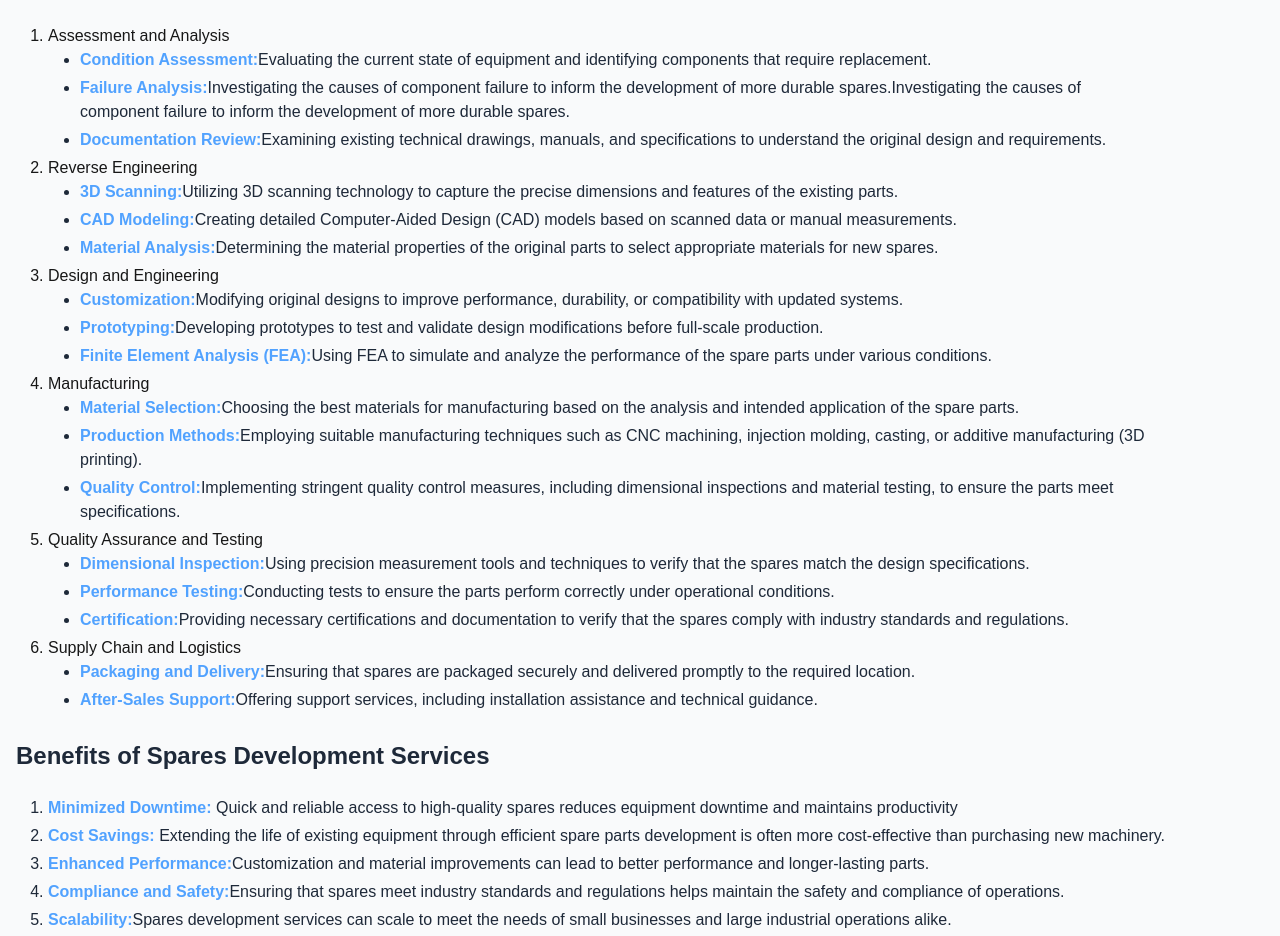
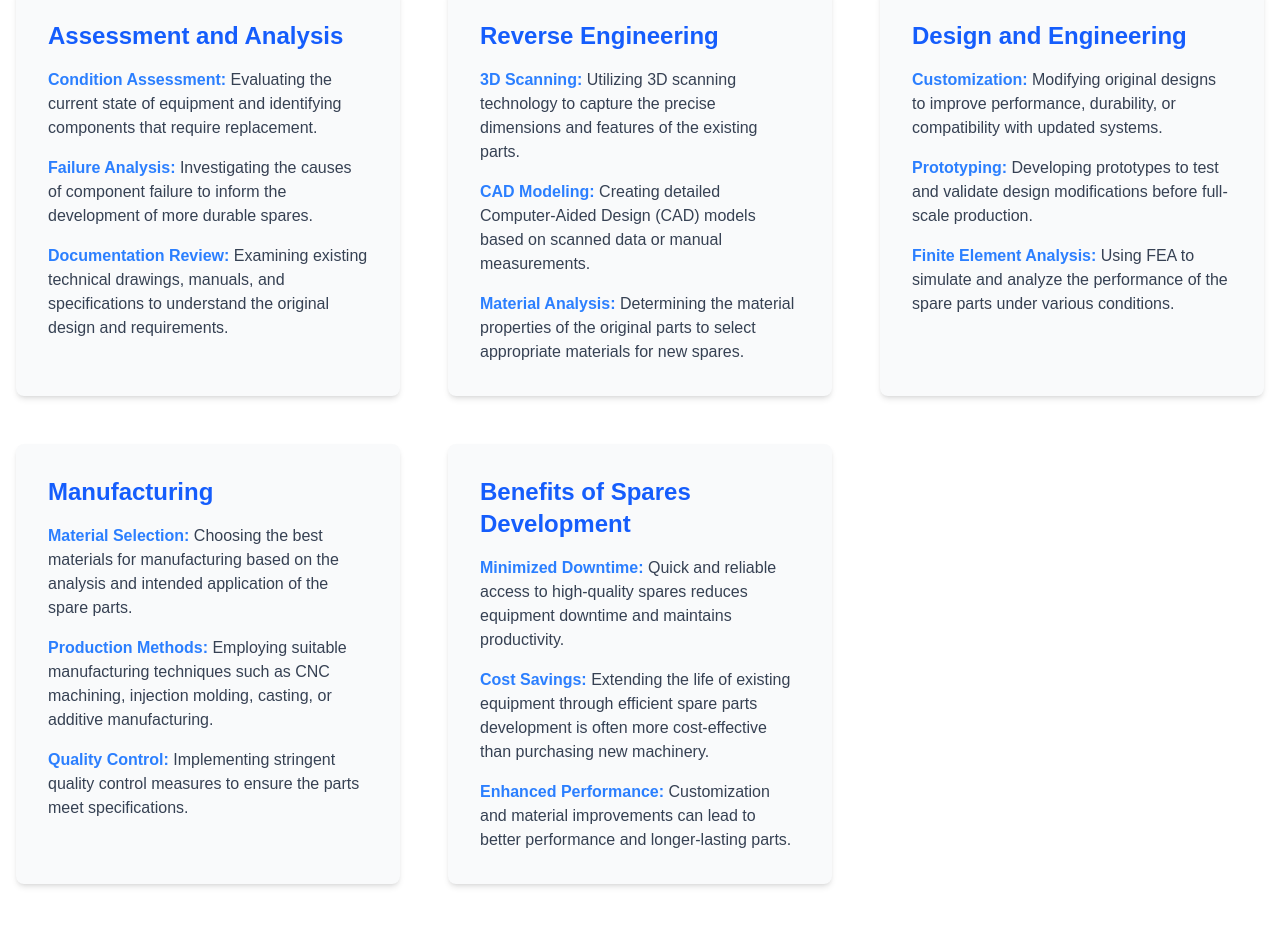
Before and after one commit to techSaswata/jyothi-es, a Next.js app in the folder jyothi-es/: page /spares in a window 1280 px wide. Shown: the part 320-1256 px from the top of the page. Built offline with nearby package versions, Linux system fonts and the light colour scheme.

Commit message:
updated spares UI

```diff
--- a/jyothi-es/app/spares/page.jsx
+++ b/jyothi-es/app/spares/page.jsx
@@ -2,216 +2,151 @@ import React from "react";
 
 export default function page() {
   return (
-    <section className="py-16 bg-gray-50">
+    <section className="py-16 bg-white">
       <div className="container mx-auto px-6">
-        <div className="flex flex-col md:flex-row items-center">
-          <div className="mb-8 md:mb-0 md:pr-12">
-            <h2 className="text-3xl font-bold text-gray-800 mb-6">
+        <div className="mb-12">
+          <h2 className="text-4xl font-extrabold text-blue-600 mb-4 tracking-wide border-b-4 border-blue-500 pb-2">
             Spares Manufacturing
           </h2>
-            <p className="text-gray-600 mb-4">
+          <p className="text-gray-700 leading-relaxed">
             Spares development services are essential for maintaining the
-              operational efficiency and longevity of mechanical equipment.
-              These services encompass the design, manufacturing, and delivery
-              of replacement parts, ensuring that machinery continues to
-              function smoothly even after original components wear out or fail.
-              This comprehensive approach includes reverse engineering,
-              customization, and quality assurance to meet specific requirements
-              and industry standards.
+            operational efficiency and longevity of mechanical equipment. These
+            services encompass the design, manufacturing, and delivery of
+            replacement parts, ensuring that machinery continues to function
+            smoothly even after original components wear out or fail.
           </p>
+        </div>
 
-            <h3 className="text-2xl font-bold text-gray-800 mb-6">
-              Key Components of Spares Development Services
+        <div className="grid grid-cols-1 md:grid-cols-2 lg:grid-cols-3 gap-12">
+          {/* Card 1 */}
+          <div className="bg-gray-50 rounded-lg shadow-md hover:shadow-lg transition-shadow p-8">
+            <h3 className="text-2xl font-bold text-blue-600 mb-4">
+              Assessment and Analysis
             </h3>
-            <ol className="list-decimal px-8">
-              <li>Assessment and Analysis</li>
-              <ul className="list-none md:list-disc px-8">
-                <li className="text-gray-800 mb-1">
-                  <span className="font-bold text-blue-400">
-                    Condition Assessment:
-                  </span>
+            <ul className="space-y-4 text-gray-700">
+              <li>
+                <span className="font-bold text-blue-500">Condition Assessment:</span>{" "}
                 Evaluating the current state of equipment and identifying
                 components that require replacement.
               </li>
-                <li className="text-gray-800 mb-1">
-                  <span className="font-bold text-blue-400">
-                    Failure Analysis:
-                  </span>
+              <li>
+                <span className="font-bold text-blue-500">Failure Analysis:</span>{" "}
                 Investigating the causes of component failure to inform the
-                  development of more durable spares.Investigating the causes of
-                  component failure to inform the development of more durable
-                  spares.
+                development of more durable spares.
               </li>
-                <li className="text-gray-800 mb-1">
-                  <span className="font-bold text-blue-400">
-                    Documentation Review:
-                  </span>
+              <li>
+                <span className="font-bold text-blue-500">Documentation Review:</span>{" "}
                 Examining existing technical drawings, manuals, and
                 specifications to understand the original design and
                 requirements.
               </li>
             </ul>
-              <li>Reverse Engineering</li>
-              <ul className="list-none md:list-disc px-8">
-                <li className="text-gray-800 mb-1">
-                  <span className="font-bold text-blue-400">3D Scanning:</span>
+          </div>
+
+          {/* Card 2 */}
+          <div className="bg-gray-50 rounded-lg shadow-md hover:shadow-lg transition-shadow p-8">
+            <h3 className="text-2xl font-bold text-blue-600 mb-4">
+              Reverse Engineering
+            </h3>
+            <ul className="space-y-4 text-gray-700">
+              <li>
+                <span className="font-bold text-blue-500">3D Scanning:</span>{" "}
                 Utilizing 3D scanning technology to capture the precise
                 dimensions and features of the existing parts.
               </li>
-                <li className="text-gray-800 mb-1">
-                  <span className="font-bold text-blue-400">CAD Modeling:</span>
+              <li>
+                <span className="font-bold text-blue-500">CAD Modeling:</span>{" "}
                 Creating detailed Computer-Aided Design (CAD) models based on
                 scanned data or manual measurements.
               </li>
-                <li className="text-gray-800 mb-1">
-                  <span className="font-bold text-blue-400">
-                    Material Analysis:
-                  </span>
+              <li>
+                <span className="font-bold text-blue-500">Material Analysis:</span>{" "}
                 Determining the material properties of the original parts to
                 select appropriate materials for new spares.
               </li>
             </ul>
+          </div>
 
-              <li>Design and Engineering</li>
-              <ul className="list-none md:list-disc px-8">
-                <li className="text-gray-800 mb-1">
-                  <span className="font-bold text-blue-400">
-                    Customization:
-                  </span>
+          {/* Card 3 */}
+          <div className="bg-gray-50 rounded-lg shadow-md hover:shadow-lg transition-shadow p-8">
+            <h3 className="text-2xl font-bold text-blue-600 mb-4">
+              Design and Engineering
+            </h3>
+            <ul className="space-y-4 text-gray-700">
+              <li>
+                <span className="font-bold text-blue-500">Customization:</span>{" "}
                 Modifying original designs to improve performance, durability,
                 or compatibility with updated systems.
               </li>
-                <li className="text-gray-800 mb-1">
-                  <span className="font-bold text-blue-400">Prototyping:</span>
-                  Developing prototypes to test and validate design
-                  modifications before full-scale production.
+              <li>
+                <span className="font-bold text-blue-500">Prototyping:</span>{" "}
+                Developing prototypes to test and validate design modifications
+                before full-scale production.
               </li>
-                <li className="text-gray-800 mb-1">
-                  <span className="font-bold text-blue-400">
-                    Finite Element Analysis (FEA):
-                  </span>
+              <li>
+                <span className="font-bold text-blue-500">Finite Element Analysis:</span>{" "}
                 Using FEA to simulate and analyze the performance of the spare
                 parts under various conditions.
               </li>
             </ul>
+          </div>
 
-              <li>Manufacturing</li>
-              <ul className="list-none md:list-disc px-8">
-                <li className="text-gray-800 mb-1">
-                  <span className="font-bold text-blue-400">
-                    Material Selection:
-                  </span>
+          {/* Card 4 */}
+          <div className="bg-gray-50 rounded-lg shadow-md hover:shadow-lg transition-shadow p-8">
+            <h3 className="text-2xl font-bold text-blue-600 mb-4">
+              Manufacturing
+            </h3>
+            <ul className="space-y-4 text-gray-700">
+              <li>
+                <span className="font-bold text-blue-500">Material Selection:</span>{" "}
                 Choosing the best materials for manufacturing based on the
                 analysis and intended application of the spare parts.
               </li>
-                <li className="text-gray-800 mb-1">
-                  <span className="font-bold text-blue-400">
-                    Production Methods:
-                  </span>
+              <li>
+                <span className="font-bold text-blue-500">Production Methods:</span>{" "}
                 Employing suitable manufacturing techniques such as CNC
                 machining, injection molding, casting, or additive
-                  manufacturing (3D printing).
+                manufacturing.
               </li>
-                <li className="text-gray-800 mb-1">
-                  <span className="font-bold text-blue-400">
-                    Quality Control:
-                  </span>
-                  Implementing stringent quality control measures, including
-                  dimensional inspections and material testing, to ensure the
+              <li>
+                <span className="font-bold text-blue-500">Quality Control:</span>{" "}
+                Implementing stringent quality control measures to ensure the
                 parts meet specifications.
               </li>
             </ul>
+          </div>
 
-              <li>Quality Assurance and Testing</li>
-              <ul className="list-none md:list-disc px-8">
-                <li className="text-gray-800 mb-1">
-                  <span className="font-bold text-blue-400">
-                    Dimensional Inspection:
-                  </span>
-                  Using precision measurement tools and techniques to verify
-                  that the spares match the design specifications.
+          {/* Card 5 */}
+          <div className="bg-gray-50 rounded-lg shadow-md hover:shadow-lg transition-shadow p-8">
+            <h3 className="text-2xl font-bold text-blue-600 mb-4">
+              Benefits of Spares Development
+            </h3>
+            <ul className="space-y-4 text-gray-700">
+              <li>
+                <span className="font-bold text-blue-500">Minimized Downtime:</span>{" "}
+                Quick and reliable access to high-quality spares reduces
+                equipment downtime and maintains productivity.
               </li>
-                <li className="text-gray-800 mb-1">
-                  <span className="font-bold text-blue-400">
-                    Performance Testing:
-                  </span>
-                  Conducting tests to ensure the parts perform correctly under
-                  operational conditions.
-                </li>
-                <li className="text-gray-800 mb-1">
-                  <span className="font-bold text-blue-400">
-                    Certification:
-                  </span>
-                  Providing necessary certifications and documentation to verify
-                  that the spares comply with industry standards and
-                  regulations.
-                </li>
-              </ul>
-
-              <li>Supply Chain and Logistics</li>
-              <ul className="list-none md:list-disc px-8">
-                <li className="text-gray-800 mb-1">
-                  <span className="font-bold text-blue-400">
-                    Packaging and Delivery:
-                  </span>
-                  Ensuring that spares are packaged securely and delivered
-                  promptly to the required location.
-                </li>
-                <li className="text-gray-800 mb-1">
-                  <span className="font-bold text-blue-400">
-                    After-Sales Support:
-                  </span>
-                  Offering support services, including installation assistance
-                  and technical guidance.
-                </li>
-              </ul>
-            </ol>
-
-            <br></br>
-            <h3 className="text-2xl font-bold text-gray-800 mb-6">
-              Benefits of Spares Development Services
-            </h3>
-            <ul className="list-none md:list-decimal px-8 mb-4">
-              <li className="text-gray-800 mb-1">
-                <span className="font-bold text-blue-400">
-                  Minimized Downtime:{" "}
-                </span>
-                Quick and reliable access to high-quality spares reduces
-                equipment downtime and maintains productivity
-              </li>
-              <li className="text-gray-800 mb-1">
-                <span className="font-bold text-blue-400">Cost Savings: </span>
+              <li>
+                <span className="font-bold text-blue-500">Cost Savings:</span>{" "}
                 Extending the life of existing equipment through efficient spare
                 parts development is often more cost-effective than purchasing
                 new machinery.
               </li>
-              <li className="text-gray-800 mb-1">
-                <span className="font-bold text-blue-400">
-                  Enhanced Performance:
-                </span>
+              <li>
+                <span className="font-bold text-blue-500">Enhanced Performance:</span>{" "}
                 Customization and material improvements can lead to better
                 performance and longer-lasting parts.
               </li>
-              <li className="text-gray-800 mb-1">
-                <span className="font-bold text-blue-400">
-                  Compliance and Safety:
-                </span>
-                Ensuring that spares meet industry standards and regulations
-                helps maintain the safety and compliance of operations.
-              </li>
-              <li className="text-gray-800 mb-1">
-                <span className="font-bold text-blue-400">Scalability:</span>
-                Spares development services can scale to meet the needs of small
-                businesses and large industrial operations alike.
-              </li>
             </ul>
+          </div>
+        </div>
 
-            <br></br>
-            <h2 className="text-1xl font-bold text-gray-800 mb-6">
-              We can manufacture and supply of
-            </h2>
-            {/* <ul className="list-none  px-8 list-image-[url(/arrow1.png)]"> */}
-            <ul className="list-disc  px-8">
+        <div className="mt-12">
+          <h3 className="text-2xl font-bold text-blue-600 mb-4">
+            We Can Manufacture and Supply
+          </h3>
+          <ul className="list-disc pl-6 text-gray-700 space-y-2">
             <li>Turbine blades</li>
             <li>Fan blades</li>
             <li>Thrust Bearings and Journal Bearings</li>
@@ -222,7 +157,6 @@ export default function page() {
             <li>Equipment casings</li>
             <li>Pump impellers and Fan impellers</li>
             <li>Diffusers</li>
-
             <li>Wear rings</li>
             <li>Balance drums</li>
             <li>Shafts</li>
@@ -234,15 +168,14 @@ export default function page() {
             <li>Motor end covers</li>
             <li>Wedge discs</li>
             <li>Bonnets</li>
-              <li>Valve discs Valve stems valve seats and valve body</li>
-              <li>Oil & Water filters Strainers</li>
+            <li>Valve discs, Valve stems, Valve seats, and Valve body</li>
+            <li>Oil & Water filters, Strainers</li>
             <li>Oil and Air Coolers</li>
             <li>ERT devices</li>
             <li>Self-lubricated bearings</li>
             <li>Special bolts</li>
-              <li>Rubber and Metallic Bellows etc..</li>
+            <li>Rubber and Metallic Bellows</li>
           </ul>
-          </div>
         </div>
       </div>
     </section>
```
Lines whose indentation alone changed are shown as unchanged.
